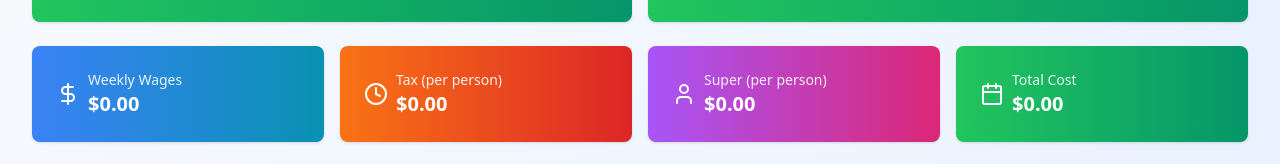
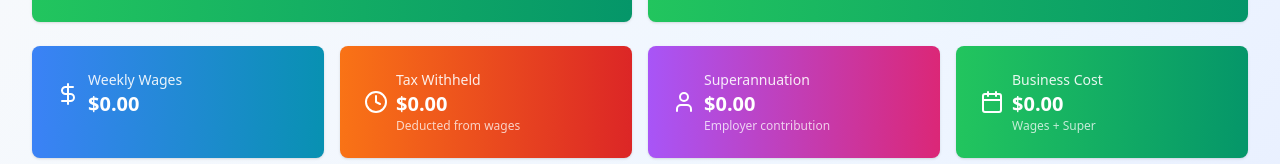
Before and after one commit to HJantango/wild-octave-august, a Next.js app: page /roster in a window 1280 px wide. Shown: the part 383-547 px from the top of the page. Built offline with nearby package versions, Linux system fonts and the light colour scheme; no server answers.

Commit message:
Fix roster cost calculations - remove tax from business costs
- Tax is deducted FROM wages, not added TO business costs
- Total cost now correctly = Wages + Super only
- Updated card labels to clarify tax vs super
- Added comments explaining correct tax/super treatment

```diff
--- a/src/app/roster/page.tsx
+++ b/src/app/roster/page.tsx
@@ -820,11 +820,13 @@ export default function RosterPage() {
   const weeklyCost = calculateWeeklyCost();
 
   // Calculate tax and super per staff member based on their individual rates
+  // NOTE: Tax is deducted FROM wages (not added to business costs)
+  // Super is paid BY business (additional to wages)
   const calculateStaffTaxAndSuper = () => {
     if (!roster) return { totalTax: 0, totalSuper: 0 };
 
-    let totalTax = 0;
-    let totalSuper = 0;
+    let totalTax = 0;    // Amount deducted from staff wages
+    let totalSuper = 0;  // Amount business pays on top of wages
 
     // Get unique staff IDs who have shifts this week
     const staffIdsWithShifts = new Set(roster.shifts.map(s => s.staffId));
@@ -851,6 +853,7 @@ export default function RosterPage() {
       }
 
       // Tax calculation: use individual taxRate (defaults to 30% if undefined)
+      // This is withholding tax - deducted from employee wages, not added to business costs
       const taxRate = (staffMember.taxRate ?? 30) / 100;
       totalTax += gross * taxRate;
 
@@ -865,7 +868,7 @@ export default function RosterPage() {
   };
 
   const { totalTax: taxAmount, totalSuper: superAmount } = calculateStaffTaxAndSuper();
-  const totalCost = weeklyCost + taxAmount + superAmount;
+  const totalCost = weeklyCost + superAmount; // Tax is deducted FROM wages, not added TO costs
   const targetWageCost = weeklySalesTarget * (targetWagePercentage / 100);
   const wageDifference = totalCost - targetWageCost;
   const wagePercentageActual = weeklySalesTarget > 0 ? (totalCost / weeklySalesTarget * 100) : 0;
@@ -1174,8 +1177,9 @@ export default function RosterPage() {
               <div className="flex items-center space-x-2">
                 <ClockIcon className="w-6 h-6" />
                 <div>
-                  <p className="text-sm opacity-90">Tax (per person)</p>
+                  <p className="text-sm opacity-90">Tax Withheld</p>
                   <p className="text-xl font-bold">{formatCurrency(taxAmount)}</p>
+                  <p className="text-xs opacity-75">Deducted from wages</p>
                 </div>
               </div>
             </CardContent>
@@ -1186,8 +1190,9 @@ export default function RosterPage() {
               <div className="flex items-center space-x-2">
                 <UserIcon className="w-6 h-6" />
                 <div>
-                  <p className="text-sm opacity-90">Super (per person)</p>
+                  <p className="text-sm opacity-90">Superannuation</p>
                   <p className="text-xl font-bold">{formatCurrency(superAmount)}</p>
+                  <p className="text-xs opacity-75">Employer contribution</p>
                 </div>
               </div>
             </CardContent>
@@ -1198,8 +1203,9 @@ export default function RosterPage() {
               <div className="flex items-center space-x-2">
                 <CalendarIcon className="w-6 h-6" />
                 <div>
-                  <p className="text-sm opacity-90">Total Cost</p>
+                  <p className="text-sm opacity-90">Business Cost</p>
                   <p className="text-xl font-bold">{formatCurrency(totalCost)}</p>
+                  <p className="text-xs opacity-75">Wages + Super</p>
                 </div>
               </div>
             </CardContent>
```
